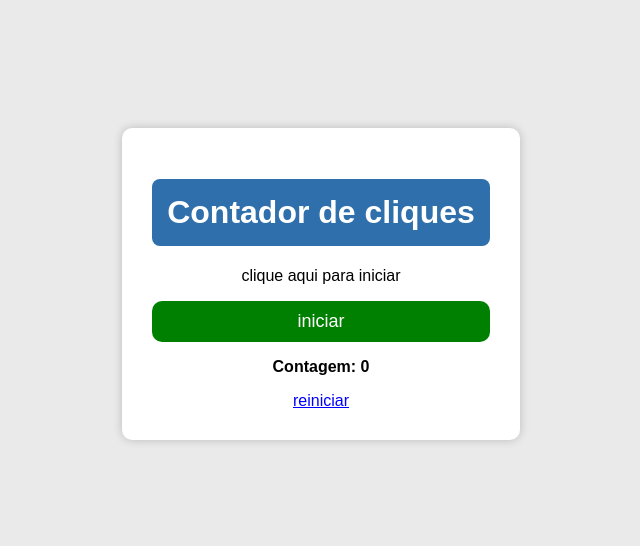
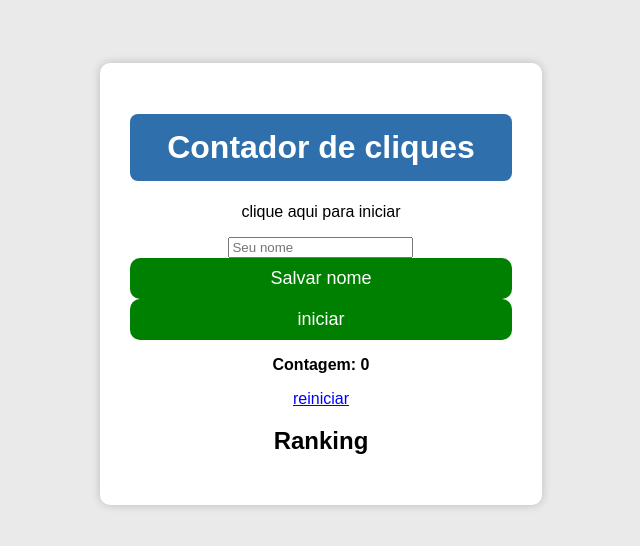
Before and after one commit to cesar544/meu-contador, a plain HTML site: page index.html in a window 1280 px wide. Shown: the part 124-670 px from the top of the page, without its empty margins (319-959 px from the left). Drawn offline with Linux system fonts and the light colour scheme.

Commit message:
Update index.html

```diff
--- a/index.html
+++ b/index.html
@@ -10,10 +10,24 @@
     <div class="container">
         <h1>Contador de cliques</h1>
         <p>clique aqui para iniciar</p>
+
+        <input type="text" id="nome" placeholder="Seu nome">
+        <button id="salvarNome">Salvar nome</button>
+
         <button id="botao">iniciar</button>
-        <p class="contador"><b>Contagem: </b><span id="numero"><b>0</b></span></p>
+
+        <p class="contador">
+            <b>Contagem: </b>
+            <span id="numero"><b>0</b></span>
+        </p>
+
         <a href="#" id="reiniciar">reiniciar</a>
+
+        <h2>Ranking</h2>
+        <div id="ranking"></div>
     </div>
-    <script src="script.js"></script>
+
+    <!-- IMPORTANTE -->
+    <script type="module" src="script.js"></script>
 </body>
 </html>
```
